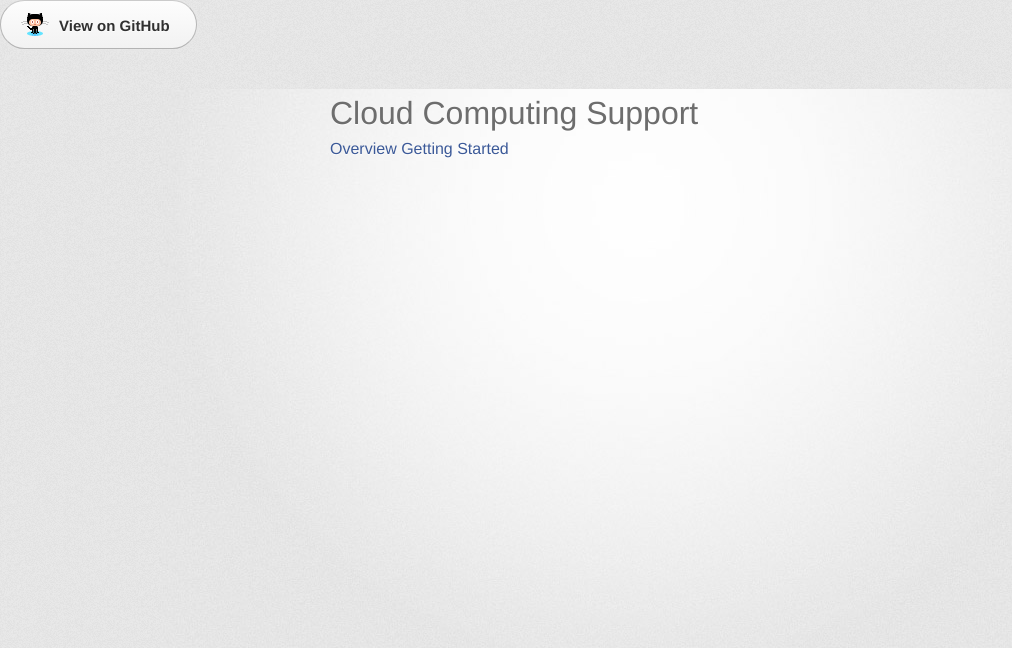
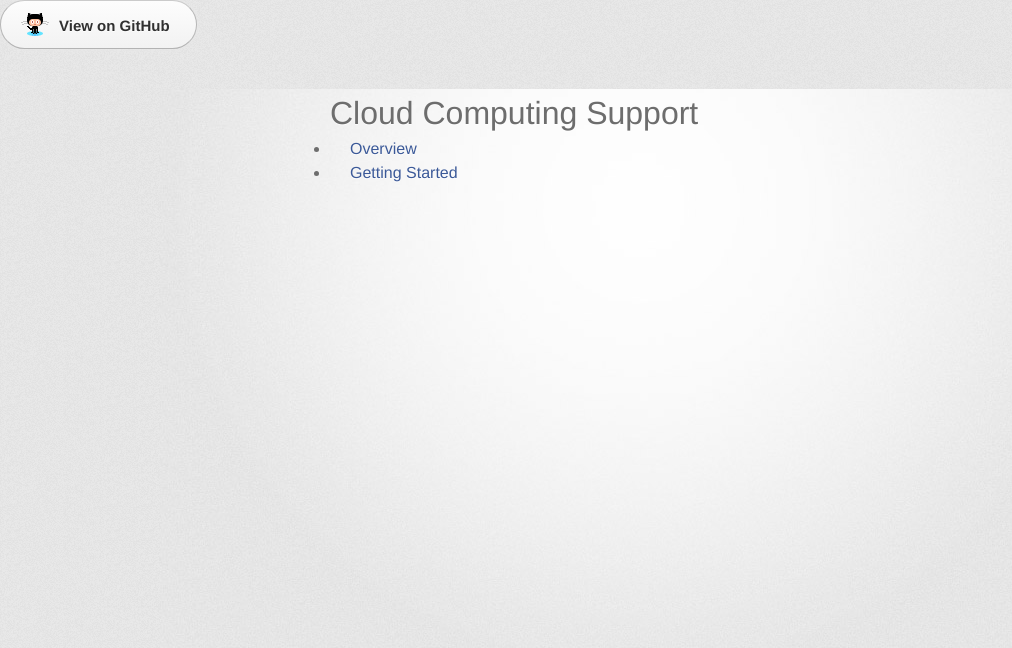
Before and after one commit to ucberkeley/brc-draft-documentation, a Jekyll site: the page built from cloud/index.md, in a window 1280 px wide. Shown: the top 648 px of the page, without its empty margins (0-1012 px from the left). Built offline with Jekyll 4.4.1, drawn with Linux system fonts in a browser that asks for light colours.

Commit message:
Added bulleted list.

```diff
--- a/cloud/index.md
+++ b/cloud/index.md
@@ -4,5 +4,5 @@
 
 # Cloud Computing Support
 
-[Overview](https://ucberkeley.github.io/brc-draft-documentation/cloud/overview.html)
-[Getting Started](https://ucberkeley.github.io/brc-draft-documentation/cloud/gettingstarted.html)
+* [Overview](https://ucberkeley.github.io/brc-draft-documentation/cloud/overview.html)
+* [Getting Started](https://ucberkeley.github.io/brc-draft-documentation/cloud/gettingstarted.html)
```
